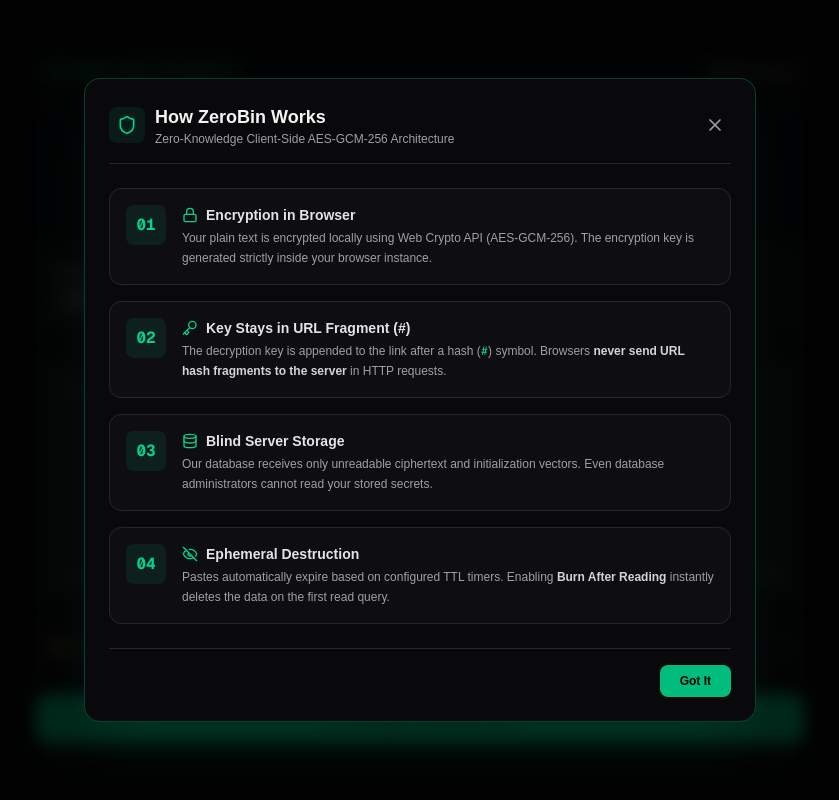
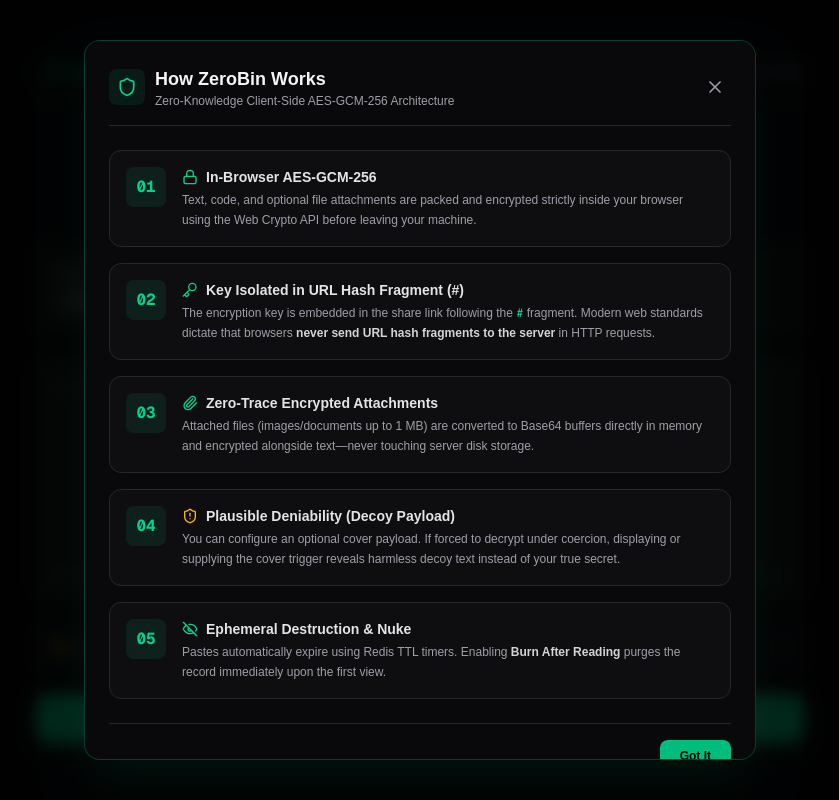
Before and after one commit to sachinsshastri7-boop/zero-bin, a Next.js app: page / in a window 1280 px wide. Both pictures are taken after a click on the button "How It Works". Shown: the whole page, without its empty margins (220-1059 px from the left). Built offline with nearby package versions, Linux system fonts and the light colour scheme.

Commit message:
feat: update HowItWorksModal with full security features

```diff
--- a/src/components/HowItWorksModal.tsx
+++ b/src/components/HowItWorksModal.tsx
@@ -1,6 +1,15 @@
 "use client";
 
-import { Shield, Key, Database, EyeOff, Lock, HelpCircle, X } from "lucide-react";
+import {
+  Shield,
+  Key,
+  Database,
+  EyeOff,
+  Lock,
+  Paperclip,
+  ShieldAlert,
+  X,
+} from "lucide-react";
 
 export default function HowItWorksModal({ onClose }: { onClose: () => void }) {
   return (
@@ -29,7 +38,7 @@
           </button>
         </div>
 
-        {/* Core Steps */}
+        {/* Steps */}
         <div className="mt-6 space-y-4">
           <div className="flex gap-4 p-4 rounded-xl border border-zinc-800 bg-zinc-900/40">
             <div className="flex h-10 w-10 shrink-0 items-center justify-center rounded-lg bg-emerald-500/10 text-emerald-400 font-mono font-bold">
@@ -37,10 +46,10 @@
             </div>
             <div>
               <h4 className="text-sm font-semibold text-zinc-200 flex items-center gap-2">
-                <Lock className="h-4 w-4 text-emerald-400" /> Encryption in Browser
+                <Lock className="h-4 w-4 text-emerald-400" /> In-Browser AES-GCM-256
               </h4>
               <p className="mt-1 text-xs text-zinc-400 leading-relaxed">
-                Your plain text is encrypted locally using Web Crypto API (AES-GCM-256). The encryption key is generated strictly inside your browser instance.
+                Text, code, and optional file attachments are packed and encrypted strictly inside your browser using the Web Crypto API before leaving your machine.
               </p>
             </div>
           </div>
@@ -51,10 +60,10 @@
             </div>
             <div>
               <h4 className="text-sm font-semibold text-zinc-200 flex items-center gap-2">
-                <Key className="h-4 w-4 text-emerald-400" /> Key Stays in URL Fragment (#)
+                <Key className="h-4 w-4 text-emerald-400" /> Key Isolated in URL Hash Fragment (#)
               </h4>
               <p className="mt-1 text-xs text-zinc-400 leading-relaxed">
-                The decryption key is appended to the link after a hash (<code className="text-emerald-400">#</code>) symbol. Browsers <strong className="text-zinc-300">never send URL hash fragments to the server</strong> in HTTP requests.
+                The encryption key is embedded in the share link following the <code className="text-emerald-400">#</code> fragment. Modern web standards dictate that browsers <strong className="text-zinc-300">never send URL hash fragments to the server</strong> in HTTP requests.
               </p>
             </div>
           </div>
@@ -65,10 +74,10 @@
             </div>
             <div>
               <h4 className="text-sm font-semibold text-zinc-200 flex items-center gap-2">
-                <Database className="h-4 w-4 text-emerald-400" /> Blind Server Storage
+                <Paperclip className="h-4 w-4 text-emerald-400" /> Zero-Trace Encrypted Attachments
               </h4>
               <p className="mt-1 text-xs text-zinc-400 leading-relaxed">
-                Our database receives only unreadable ciphertext and initialization vectors. Even database administrators cannot read your stored secrets.
+                Attached files (images/documents up to 1 MB) are converted to Base64 buffers directly in memory and encrypted alongside text—never touching server disk storage.
               </p>
             </div>
           </div>
@@ -79,16 +88,30 @@
             </div>
             <div>
               <h4 className="text-sm font-semibold text-zinc-200 flex items-center gap-2">
-                <EyeOff className="h-4 w-4 text-emerald-400" /> Ephemeral Destruction
+                <ShieldAlert className="h-4 w-4 text-amber-400" /> Plausible Deniability (Decoy Payload)
               </h4>
               <p className="mt-1 text-xs text-zinc-400 leading-relaxed">
-                Pastes automatically expire based on configured TTL timers. Enabling <strong className="text-zinc-300">Burn After Reading</strong> instantly deletes the data on the first read query.
+                You can configure an optional cover payload. If forced to decrypt under coercion, displaying or supplying the cover trigger reveals harmless decoy text instead of your true secret.
+              </p>
+            </div>
+          </div>
+
+          <div className="flex gap-4 p-4 rounded-xl border border-zinc-800 bg-zinc-900/40">
+            <div className="flex h-10 w-10 shrink-0 items-center justify-center rounded-lg bg-emerald-500/10 text-emerald-400 font-mono font-bold">
+              05
+            </div>
+            <div>
+              <h4 className="text-sm font-semibold text-zinc-200 flex items-center gap-2">
+                <EyeOff className="h-4 w-4 text-emerald-400" /> Ephemeral Destruction & Nuke
+              </h4>
+              <p className="mt-1 text-xs text-zinc-400 leading-relaxed">
+                Pastes automatically expire using Redis TTL timers. Enabling <strong className="text-zinc-300">Burn After Reading</strong> purges the record immediately upon the first view.
               </p>
             </div>
           </div>
         </div>
 
-        {/* Footer close */}
+        {/* Footer */}
         <div className="mt-6 flex justify-end border-t border-zinc-800 pt-4">
           <button
             onClick={onClose}
```
